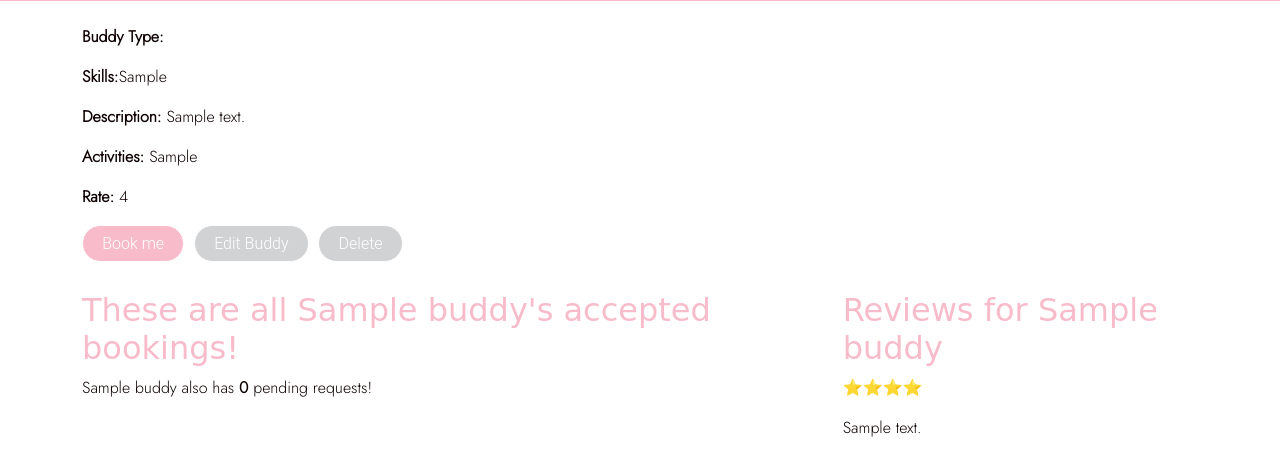
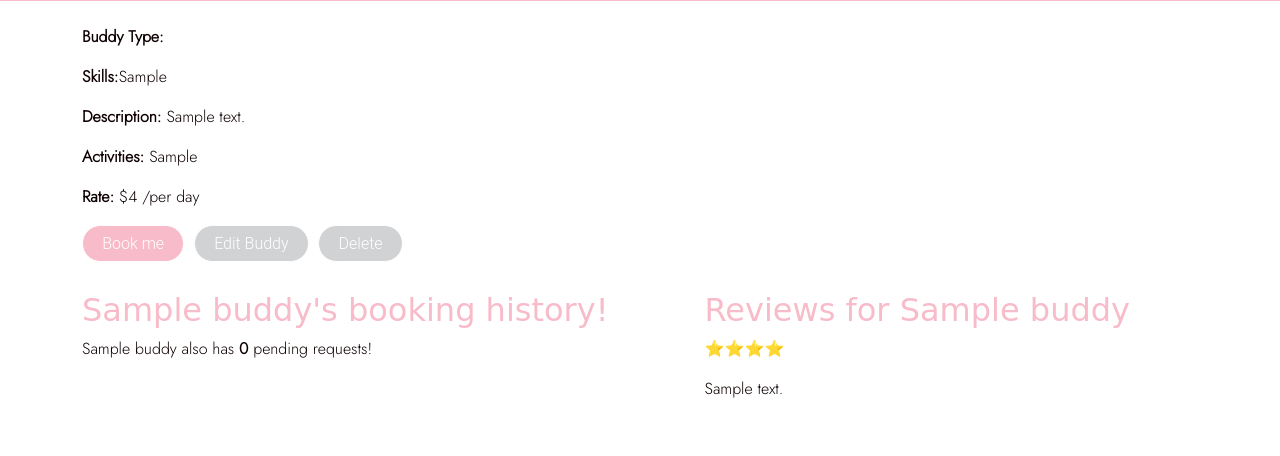
Before and after one commit to Gumboots1993/Airbud, a Rails app: page /buddies/1 in a window 1280 px wide. Shown: the part 386-842 px from the top of the page. After the commit the page ends 784 px from the top, so only its background shows below. Run offline with Rails 7, Linux system fonts and the light colour scheme; tables that the repository leaves empty hold one stand-in row (values such as "Sample post"); style sheets or scripts are compiled from the project's sources; parts of the project's set-up code (start-up, migrations or seed data) failed here and were passed over; some libraries are stand-ins or nearby versions; some web fonts are replaced.

Commit message:
added link on buddy page to bookin show page + update rate to $ & per day

```diff
--- a/app/views/buddies/show.html.erb
+++ b/app/views/buddies/show.html.erb
@@ -19,7 +19,7 @@
       <p><strong>Skills:</strong><%= @buddy.skills %><p>
       <p><strong>Description: </strong><%= @buddy.description %><p>
       <p><strong>Activities: </strong><%= @buddy.activities %><p>
-      <p><strong>Rate: </strong><%= @buddy.rate %><p>
+      <p><strong>Rate: </strong>$<%= @buddy.rate %> /per day<p>
       <div class="buddy-buttons">
         <%= link_to 'Book me', new_buddy_booking_path(@buddy), :class => "btn btn-primary" %>
         <%= link_to 'Edit Buddy', edit_buddy_path, :class => "btn btn-info" %>
@@ -39,7 +39,7 @@
 <div class="container">
   <div class="d-flex ">
     <div class="buddy-bookings me-5">
-      <h2> These are all <%= @buddy.name.capitalize %>'s accepted bookings! </h2>
+      <h2> <%= @buddy.name.capitalize %>'s booking history! </h2>
       <p> <%= @buddy.name.capitalize %> also has
       <% counter = 0 %>
       <% @buddy.bookings.each do |booking| %>
@@ -49,7 +49,7 @@
       pending requests! </p>
       <% @buddy.bookings.each do |booking|%>
       <% if booking.status == "Accepted" %>
-      <p> <strong>Booking Duration: </strong>
+      <p> <strong><%= link_to "Booking Duration:", booking, :class => "stretched-link" %> </strong>
             <strong>Start date: </strong> <%= booking.start_date %>
             <strong>End date: </strong> <%= booking.start_date %> </p>
         <%end%>
```
